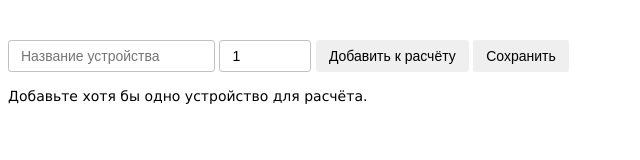
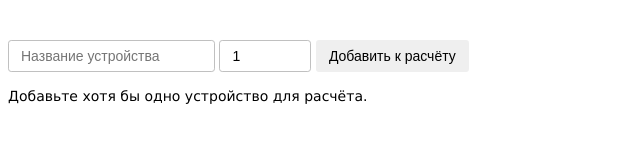
Before and after one commit to eidolonzx/battery-calc, a plain HTML site: page index.html in a window 1280 px wide. Shown: the whole page, without its empty margins (0-640 px from the left). Drawn offline with nearby package versions, Linux system fonts and the light colour scheme.

Commit message:
Removed save button

```diff
--- a/index.html
+++ b/index.html
@@ -20,7 +20,6 @@
             <datalist id="devices-list"></datalist>
             <input type="number" name="input-quantity" placeholder="Количество" min="1" max="1000">
             <button id="add-device">Добавить к расчёту</button>
-            <button id="convert-to-doc">Сохранить</button>
         </div>
         <div class="service-message"></div>
     </div>
```
